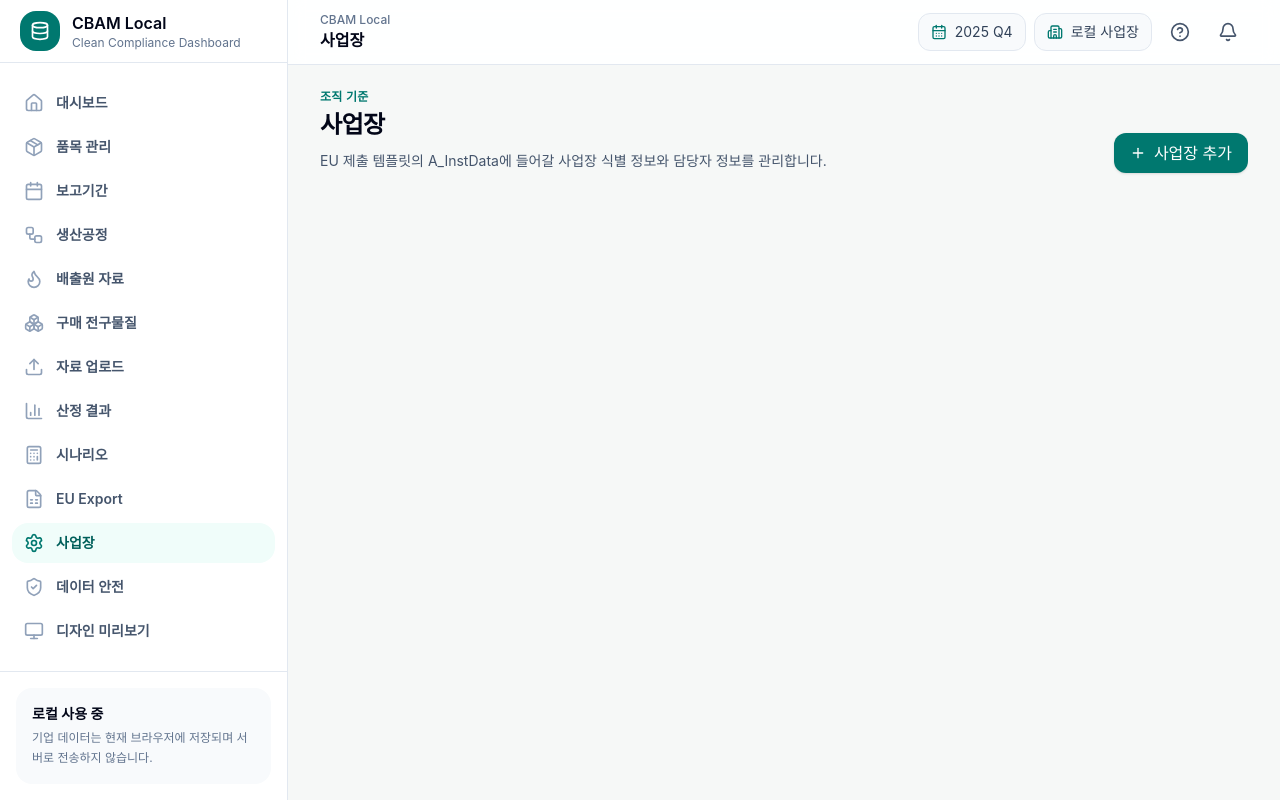
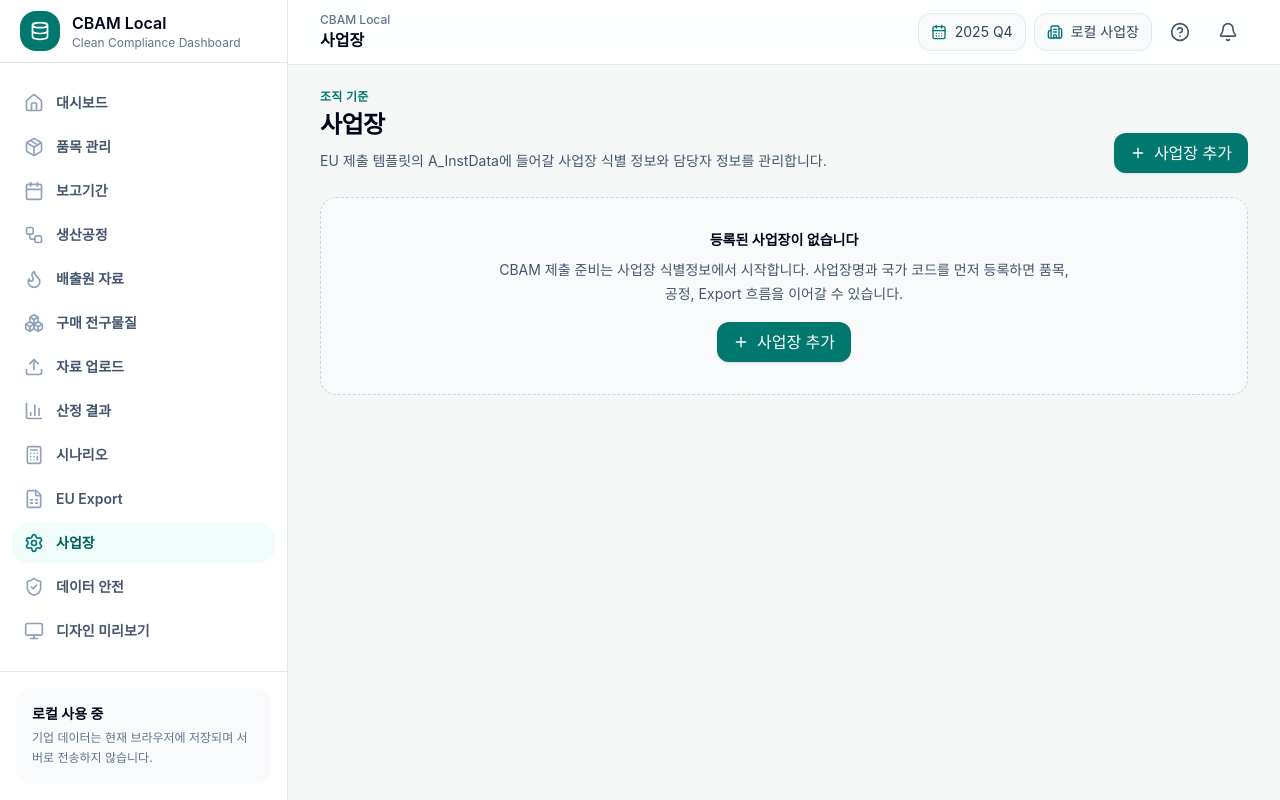
Before and after one commit to neod00/cbam-local-pwa, a Next.js app: page /installations in a window 1280 px wide. Built offline with nearby package versions, Linux system fonts and the light colour scheme.

Commit message:
Guide installation setup flow

```diff
--- a/scripts/verify-mvp-flow.mjs
+++ b/scripts/verify-mvp-flow.mjs
@@ -6,6 +6,7 @@ const appShell = readFileSync('src/components/AppShell.tsx', 'utf8');
 const layout = readFileSync('src/app/layout.tsx', 'utf8');
 const dashboard = readFileSync('src/app/page.tsx', 'utf8');
 const exportPage = readFileSync('src/app/export/page.tsx', 'utf8');
+const installationsPage = readFileSync('src/app/installations/page.tsx', 'utf8');
 const processesPage = readFileSync('src/app/processes/page.tsx', 'utf8');
 const sourceStreamsPage = readFileSync('src/app/source-streams/page.tsx', 'utf8');
 const precursorsPage = readFileSync('src/app/precursors/page.tsx', 'utf8');
@@ -47,6 +48,9 @@ assert.ok(exportPage.includes('첫 번째 항목 수정'), 'Export should guide
 assert.ok(exportPage.includes('제출용 복사본 생성'), 'Export should expose a clear final copy generation action');
 assert.ok(exportPage.includes('공식 수식 셀이 계산하도록 직접 덮어쓰지 않습니다'), 'Export should preserve official formula cells');
 assert.ok(exportPage.includes('Excel에서 생성된 복사본을 열면'), 'Export should tell users to review Excel formula outputs');
+assert.ok(installationsPage.includes('1. 사업장 식별정보'), 'Installations form should group required installation identification inputs');
+assert.ok(installationsPage.includes('2. 주소와 위치'), 'Installations form should group address and location inputs');
+assert.ok(installationsPage.includes('등록된 사업장이 없습니다'), 'Installations should show a guided empty state');
 assert.ok(processesPage.includes('생산공정 다음 작업'), 'Processes should show next-action guidance');
 assert.ok(processesPage.includes('제품 생산라인 배분'), 'Processes should guide allocation review');
 assert.ok(processesPage.includes('배출원 자료부터 보완하세요'), 'Processes should guide missing source-stream evidence');
--- a/src/app/installations/page.tsx
+++ b/src/app/installations/page.tsx
@@ -1,6 +1,6 @@
 'use client';
 
-import { Button, PageHeader, SectionCard, StatusBadge } from '@/components/ui';
+import { Button, EmptyState, FormSection, PageHeader, SectionCard, StatusBadge } from '@/components/ui';
 import { createLocalItem, Installation, listLocalItems, seedLocalData, updateLocalItem } from '@/lib/local-db';
 import { Building2, Mail, MapPin, Pencil, Phone, Plus, X } from 'lucide-react';
 import { useEffect, useState } from 'react';
@@ -217,7 +217,12 @@ export default function InstallationsPage() {
                         </Button>
                     }
                 >
-                    <form noValidate onSubmit={handleSubmit} className="grid grid-cols-1 gap-4 md:grid-cols-2">
+                    <form noValidate onSubmit={handleSubmit} className="space-y-5">
+                        <FormSection
+                            title="1. 사업장 식별정보"
+                            description="EU 원본 템플릿의 사업장명과 국가 코드에 연결되는 필수 정보입니다."
+                            badge={<StatusBadge tone="warning">필수</StatusBadge>}
+                        >
                             <FormInput
                                 id="installation-local-name"
                                 label="내부 사업장명"
@@ -244,6 +249,13 @@ export default function InstallationsPage() {
                                 placeholder="KR"
                                 onChange={(value) => setNewItem({ ...newItem, country: value.toUpperCase() })}
                             />
+                        </FormSection>
+
+                        <FormSection
+                            title="2. 주소와 위치"
+                            description="주소, UN/LOCODE, 좌표는 제출용 템플릿 보조 정보로 사용합니다. 알 수 있는 항목부터 입력하세요."
+                            badge={<StatusBadge tone="neutral">선택</StatusBadge>}
+                        >
                             <FormInput
                                 id="installation-street"
                                 label="주소"
@@ -271,18 +283,18 @@ export default function InstallationsPage() {
                                 onChange={(value) => setNewItem({ ...newItem, po_box: value })}
                             />
                             <FormInput
+                                id="installation-unlocode"
+                                label="UN/LOCODE"
+                                value={newItem.unlocode ?? ''}
+                                placeholder="선택 입력"
+                                onChange={(value) => setNewItem({ ...newItem, unlocode: value })}
+                            />
+                            <FormInput
                                 id="installation-economic-activity"
                                 label="경제활동"
                                 value={newItem.economic_activity ?? ''}
                                 placeholder="예: Steel processing"
                                 onChange={(value) => setNewItem({ ...newItem, economic_activity: value })}
-                        />
-                        <FormInput
-                            id="installation-unlocode"
-                            label="UN/LOCODE"
-                            value={newItem.unlocode ?? ''}
-                            placeholder="선택 입력"
-                            onChange={(value) => setNewItem({ ...newItem, unlocode: value })}
                             />
                             <FormInput
                                 id="installation-latitude"
@@ -300,6 +312,13 @@ export default function InstallationsPage() {
                                 placeholder="예: 126.705"
                                 onChange={(value) => setNewItem({ ...newItem, longitude: value })}
                             />
+                        </FormSection>
+
+                        <FormSection
+                            title="3. 담당자 정보"
+                            description="회사 내부 검토와 EU 제출 준비 과정에서 연락 가능한 담당자 정보를 남깁니다."
+                            badge={<StatusBadge tone="neutral">선택</StatusBadge>}
+                        >
                             <FormInput
                                 id="installation-representative"
                                 label="담당자명"
@@ -320,7 +339,9 @@ export default function InstallationsPage() {
                                 value={newItem.telephone ?? ''}
                                 onChange={(value) => setNewItem({ ...newItem, telephone: value })}
                             />
-                        <div className="flex items-end md:col-span-2">
+                        </FormSection>
+
+                        <div className="flex items-end">
                             <Button type="submit">{editingInstallationId ? '수정 저장' : '사업장 저장'}</Button>
                         </div>
                     </form>
@@ -328,6 +349,20 @@ export default function InstallationsPage() {
             )}
 
             <div className="grid grid-cols-1 gap-4 lg:grid-cols-3">
+                {items.length === 0 && (
+                    <div className="lg:col-span-3">
+                        <EmptyState
+                            title="등록된 사업장이 없습니다"
+                            description="CBAM 제출 준비는 사업장 식별정보에서 시작합니다. 사업장명과 국가 코드를 먼저 등록하면 품목, 공정, Export 흐름을 이어갈 수 있습니다."
+                            action={(
+                                <Button type="button" onClick={startNewInstallation}>
+                                    <Plus className="mr-2 h-4 w-4" />
+                                    사업장 추가
+                                </Button>
+                            )}
+                        />
+                    </div>
+                )}
                 {items.map((item) => (
                     <SectionCard key={item.id} className="p-5">
                         <div className="flex items-start justify-between gap-3">
```
Also changed, not shown: 1 other file (tests, documents, lock files or other folders). Lines whose indentation alone changed are shown as unchanged.
